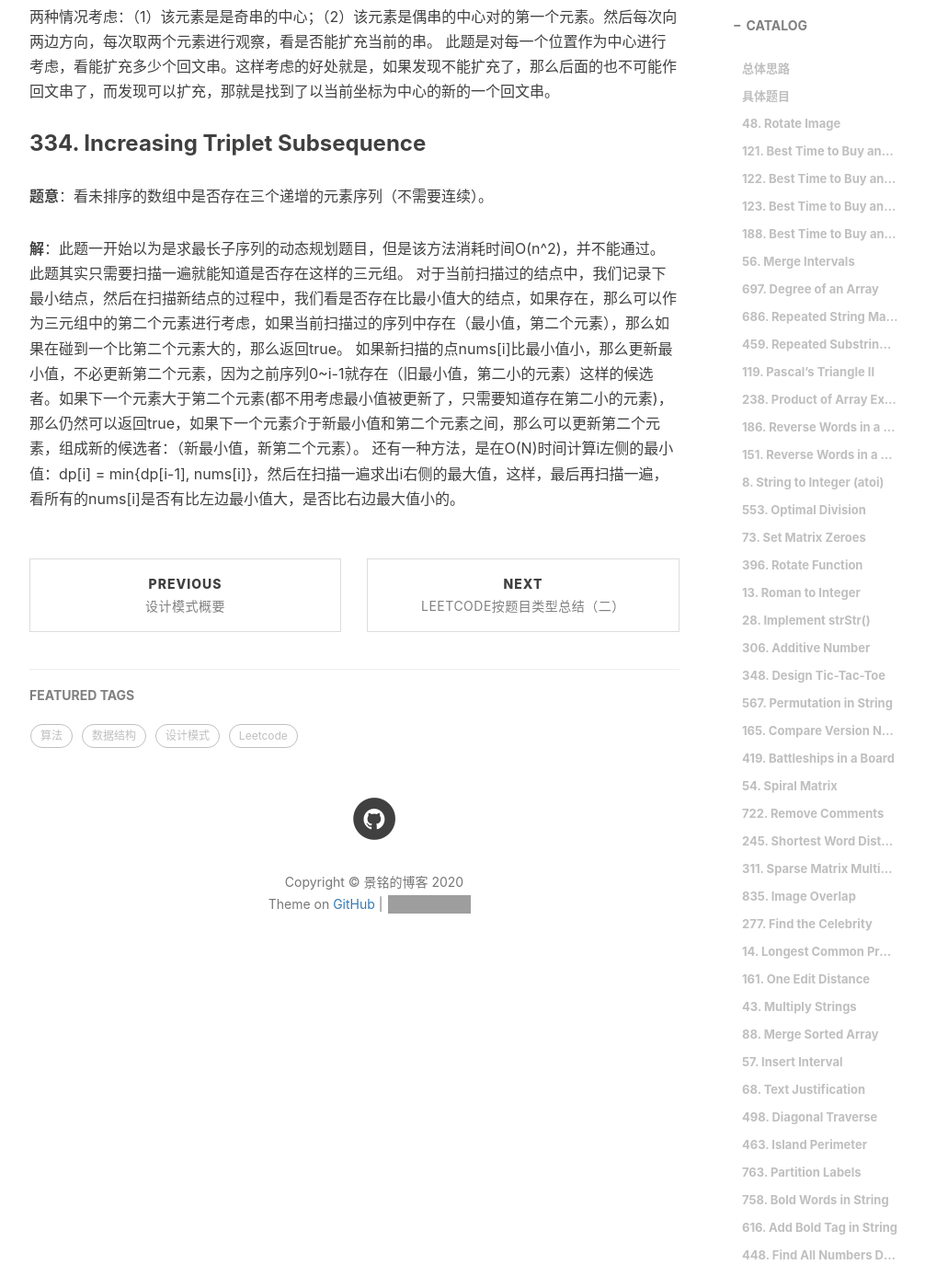
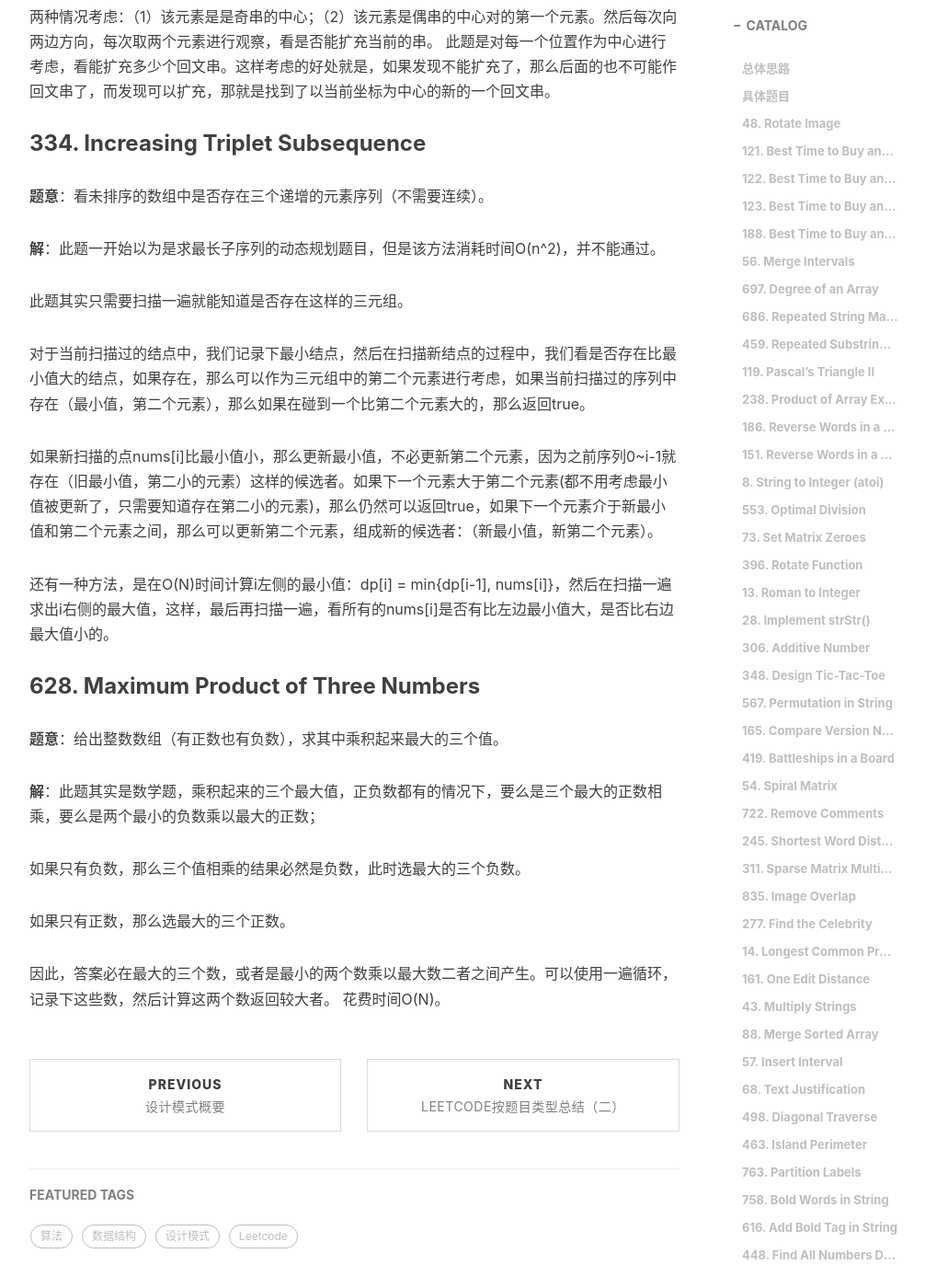
Before and after one commit to jingminglake/jingminglake.github.io, a Jekyll site: the page built from _posts/Leetcode/2017-09-24-Leetcode总结（一）.md, in a window 1280 px wide and 1400 px high, scrolled down 19292 px. Shown: the whole window at 92% size, without its empty margins (233-1239 px from the left). Built offline with Jekyll 4.4.1, drawn with Linux system fonts in a browser that asks for light colours; nearby versions of some CDN libraries; comment, search, counter and statistics services are not loaded; grey boxes are pictures that could not be loaded.

Commit message:
fix post

```diff
--- a/_posts/Leetcode/2017-09-24-Leetcode总结（一）.md
+++ b/_posts/Leetcode/2017-09-24-Leetcode总结（一）.md
@@ -463,7 +463,23 @@ PS.原来的串是带有()的。
 **题意**：看未排序的数组中是否存在三个递增的元素序列（不需要连续）。
 
 **解**：此题一开始以为是求最长子序列的动态规划题目，但是该方法消耗时间O(n^2)，并不能通过。
+
 此题其实只需要扫描一遍就能知道是否存在这样的三元组。
+
 对于当前扫描过的结点中，我们记录下最小结点，然后在扫描新结点的过程中，我们看是否存在比最小值大的结点，如果存在，那么可以作为三元组中的第二个元素进行考虑，如果当前扫描过的序列中存在（最小值，第二个元素），那么如果在碰到一个比第二个元素大的，那么返回true。
+
 如果新扫描的点nums\[i]比最小值小，那么更新最小值，不必更新第二个元素，因为之前序列0~i-1就存在（旧最小值，第二小的元素）这样的候选者。如果下一个元素大于第二个元素(都不用考虑最小值被更新了，只需要知道存在第二小的元素)，那么仍然可以返回true，如果下一个元素介于新最小值和第二个元素之间，那么可以更新第二个元素，组成新的候选者：（新最小值，新第二个元素）。
+
 还有一种方法，是在O(N)时间计算i左侧的最小值：dp\[i] = min{dp\[i-1], nums\[i]}，然后在扫描一遍求出i右侧的最大值，这样，最后再扫描一遍，看所有的nums\[i]是否有比左边最小值大，是否比右边最大值小的。
+
+### 628. Maximum Product of Three Numbers
+**题意**：给出整数数组（有正数也有负数），求其中乘积起来最大的三个值。
+
+**解**：此题其实是数学题，乘积起来的三个最大值，正负数都有的情况下，要么是三个最大的正数相乘，要么是两个最小的负数乘以最大的正数；
+
+如果只有负数，那么三个值相乘的结果必然是负数，此时选最大的三个负数。
+
+如果只有正数，那么选最大的三个正数。
+
+因此，答案必在最大的三个数，或者是最小的两个数乘以最大数二者之间产生。可以使用一遍循环，记录下这些数，然后计算这两个数返回较大者。
+花费时间O(N)。
```
Also changed, not shown: _posts/Leetcode/2017-11-17-Leetcode总结（十一）.md (+2 -0 lines), _posts/Leetcode/2017-12-27-Leetcode总结（十二）.md (+14 -0 lines), _posts/Leetcode/2017-12-30-Leetcode总结（十三）.md (+3 -1 lines), _posts/设计模式/2017-05-13-设计模式概要.md (+6 -0 lines).
